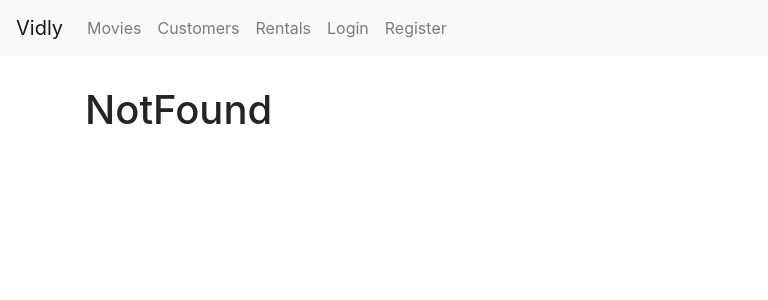
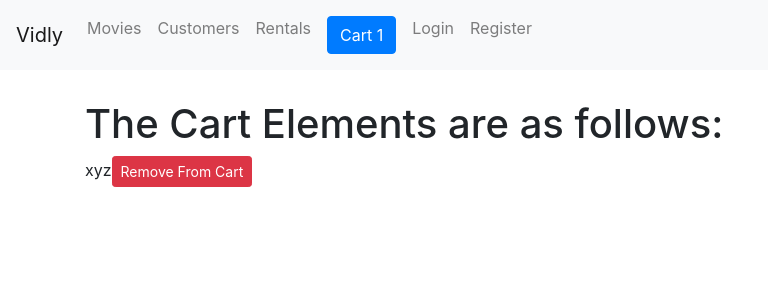
Before and after one commit to ranapankaj5610/Movie_Rental_App_frontend, a React (Create React App) app: page /cart in a window 1280 px wide. Before the commit this address led to /not-found. Shown: the top 300 px of the page, without its empty margins (0-768 px from the left). Built offline with nearby package versions, Linux system fonts and the light colour scheme.

Commit message:
added basic cart

```diff
--- a/src/App.js
+++ b/src/App.js
@@ -1,42 +1,63 @@
 import React, { Component } from "react";
 import { Route, Redirect, Switch } from "react-router-dom";
-import {ToastContainer} from 'react-toastify';
+import { ToastContainer } from "react-toastify";
 import NavBar from "./components/navBar";
 import Movies from "./components/movies";
-import MovieForm from './components/movieForm';
+import MovieForm from "./components/movieForm";
 import Customers from "./components/customers";
 import Rentals from "./components/rentals";
 import NotFound from "./components/notFound";
-import LoginForm from './components/loginForm';
+import LoginForm from "./components/loginForm";
 import RegisterForm from "./components/registerForm";
-import Logout from './components/logout';
-import auth from './services/authService';
-import 'react-toastify/dist/ReactToastify.css';
+import Logout from "./components/logout";
+import auth from "./services/authService";
+import Cart from "./components/cart";
+import "react-toastify/dist/ReactToastify.css";
 import "./App.css";
 
+class App extends Component {
+  state = {
+    cart: [{"_id":"hcireufh4783fyhri", "title":"xyz"}]
+  };
+  handleCartAdd = item => {
+    const originalCart = this.state.cart;
+    const cart = [...originalCart, item];
+    this.setState({ cart });
+  };
 
-class App extends Component {
-  state = {};
+  handleCartRemove = item => {
 
+    const cart = this.state.cart.filter(c => c._id !== item._id);
+    this.setState({ cart });
+  };
   componentDidMount() {
-    const user= auth.getCurrentUser();
-    console.log("user:",user);
-   this.setState({ user });
+    const user = auth.getCurrentUser();
+    console.log("user:", user);
+    this.setState({ user });
   }
-
 
   render() {
     return (
       <React.Fragment>
-       <ToastContainer/>
-        <NavBar user={this.state.user}/>
+        <ToastContainer />
+        <NavBar user={this.state.user} cart={this.state.cart}/>
         <main className="container">
           <Switch>
             <Route path="/register" component={RegisterForm} />
             <Route path="/login" component={LoginForm} />
+            <Route
+              path="/cart"
+              component={() => (
+                <Cart
+                  onCartAdd={this.handleCartAdd}
+                  onCartRemove={this.handleCartRemove}
+                  cartItems={this.state.cart}
+                ></Cart>
+              )}
+            ></Route>
             <Route path="/logout" component={Logout} />
             <Route path="/movies/:id" component={MovieForm} />
-            <Route path="/movies" component={Movies} />
+            <Route path="/movies" component={()=><Movies onAdd={this.handleCartAdd}></Movies>} />
             <Route path="/customers" component={Customers} />
             <Route path="/rentals" component={Rentals} />
             <Route path="/not-found" component={NotFound} />
--- /dev/null
+++ b/src/components/cart.jsx
@@ -0,0 +1,16 @@
+import React, { Component } from "react";
+
+const Cart = props => {
+  console.log(props);
+  return (
+    <>
+      <h1>The Cart Elements are as follows:</h1>
+
+      {props.cartItems.map(item => {
+        return <p key={item._id}>{item.title}<button className="btn btn-danger btn-sm" onClick={()=>props.onCartRemove(item)}>Remove From Cart</button></p>;
+      })}
+    </>
+  );
+};
+
+export default Cart;
--- a/src/components/movies.jsx
+++ b/src/components/movies.jsx
@@ -124,6 +124,7 @@ class Movies extends Component {
             movies={movies}
             sortColumn={sortColumn}
             onLike={this.handleLike}
+            onAdd={this.props.onAdd}
             onDelete={this.handleDelete}
             onSort={this.handleSort}
           />
--- a/src/components/moviesTable.jsx
+++ b/src/components/moviesTable.jsx
@@ -17,6 +17,17 @@ class MoviesTable extends Component {
       key: "like",
       content: movie => (
         <Like liked={movie.liked} onClick={() => this.props.onLike(movie)} />
+      )
+    },
+    {
+      key: "addToCart",
+      content: movie => (
+        <button
+          onClick={() => this.props.onAdd(movie)}
+          className="btn btn-success btn-sm"
+        >
+          Add To Cart
+        </button>
       )
     },
     {
--- a/src/components/navBar.jsx
+++ b/src/components/navBar.jsx
@@ -1,7 +1,9 @@
 import React from 'react';
 import { Link, NavLink } from 'react-router-dom';
 
-const NavBar = ({ user }) => {
+const NavBar = ({ user,cart }) => {
+
+
     return (
         <nav className="navbar navbar-expand-lg navbar-light bg-light">
            <Link className="navbar-brand" to="/">
@@ -28,6 +30,12 @@ const NavBar = ({ user }) => {
         </NavLink>
        <NavLink className="nav-item nav-link " to="/rentals">
           Rentals
+        </NavLink>
+
+        <NavLink className="nav-item nav-link" to="/cart">
+              <button class="btn btn-primary">
+                Cart {(cart.length)?cart.length: "empty"}
+      </button>
         </NavLink>
         {!user && (
           <React.Fragment>
```
Also changed, not shown: 1 other file (tests, documents, lock files or other folders).
